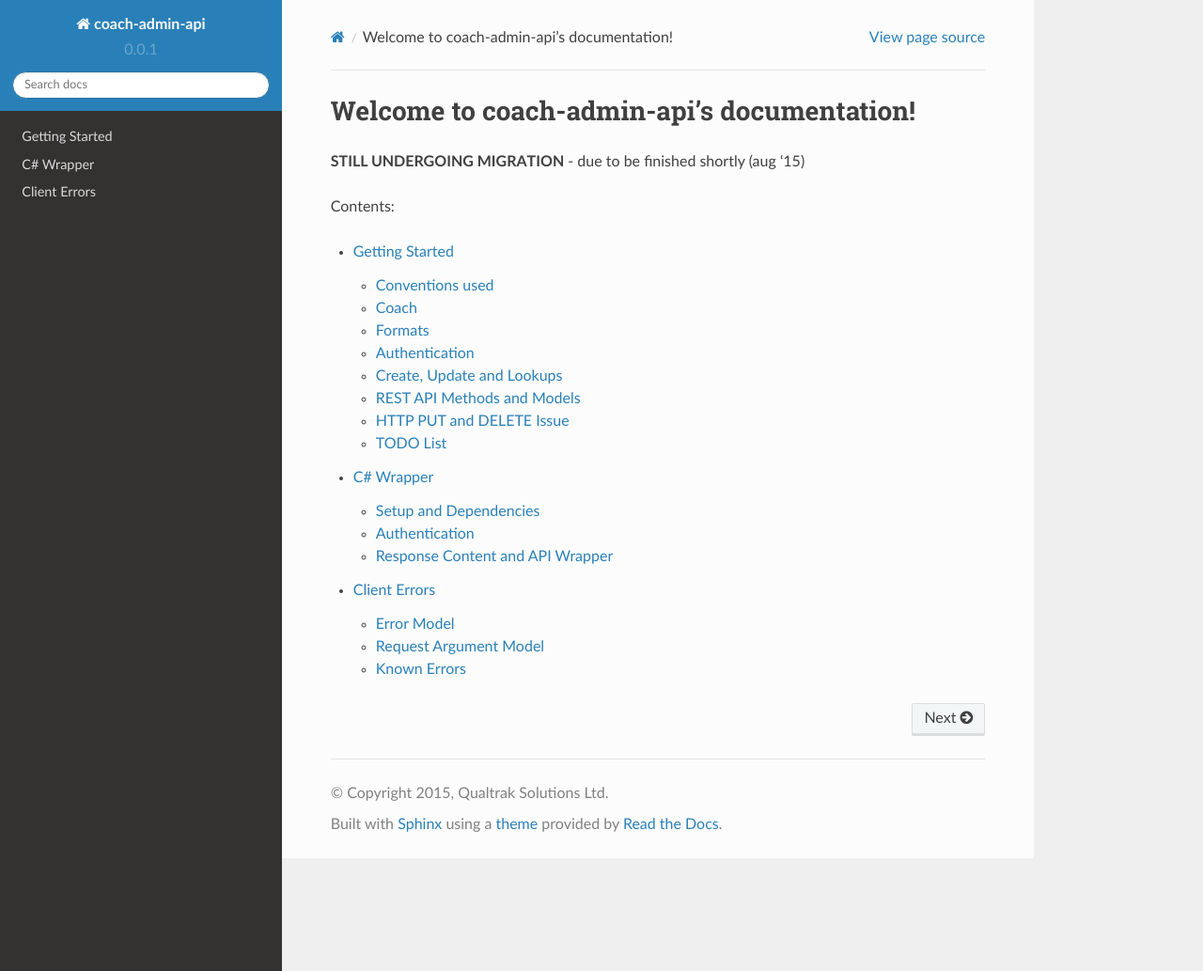
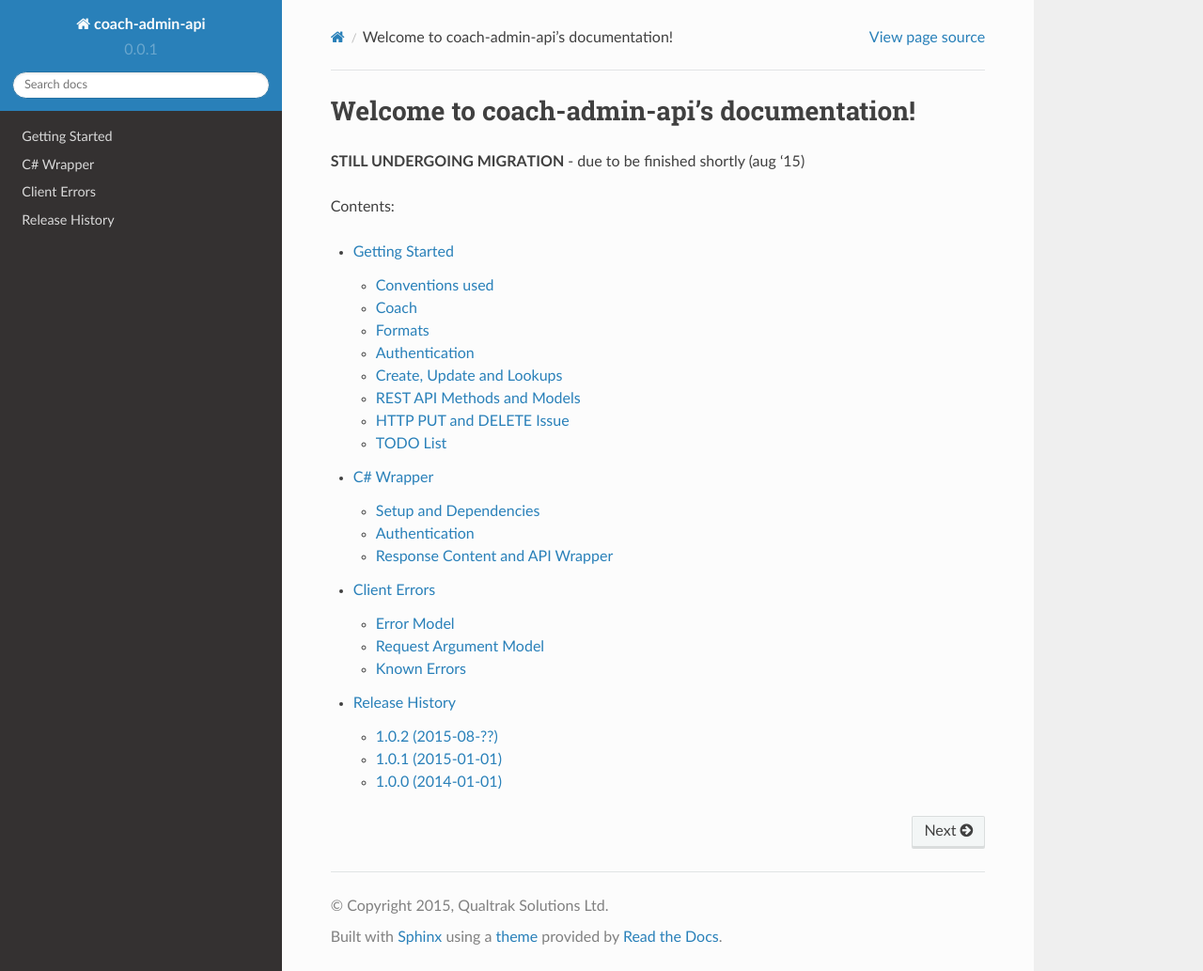
Before and after one commit to qualtrak/coach-admin-api, a Sphinx documentation site: the page built from source/index.rst, in a window 1280 px wide and 1033 px high. Shown: the whole window at 94% size. Built offline with Sphinx 7.4.7 and the Read the Docs theme 2.0.0, drawn with Linux system fonts in a browser that asks for light colours.

Commit message:
Added release page

```diff
--- a/source/index.rst
+++ b/source/index.rst
@@ -16,3 +16,4 @@ Contents:
    getting-started
    csharp-wrapper
    client-errors
+   releasehistory
--- /dev/null
+++ b/source/releasehistory.rst
@@ -0,0 +1,18 @@
+===============
+Release History
+===============
+
+1.0.2 (2015-08-??)
+==================
+
+* Initial release as an OSS project with **Coach 5.2**
+
+1.0.1 (2015-01-01)
+==================
+
+* Several minor bug fixes
+
+1.0.0 (2014-01-01)
+==================
+
+* Initial release with **Coach 5.0**
```
Also changed, not shown: 10 other files.
